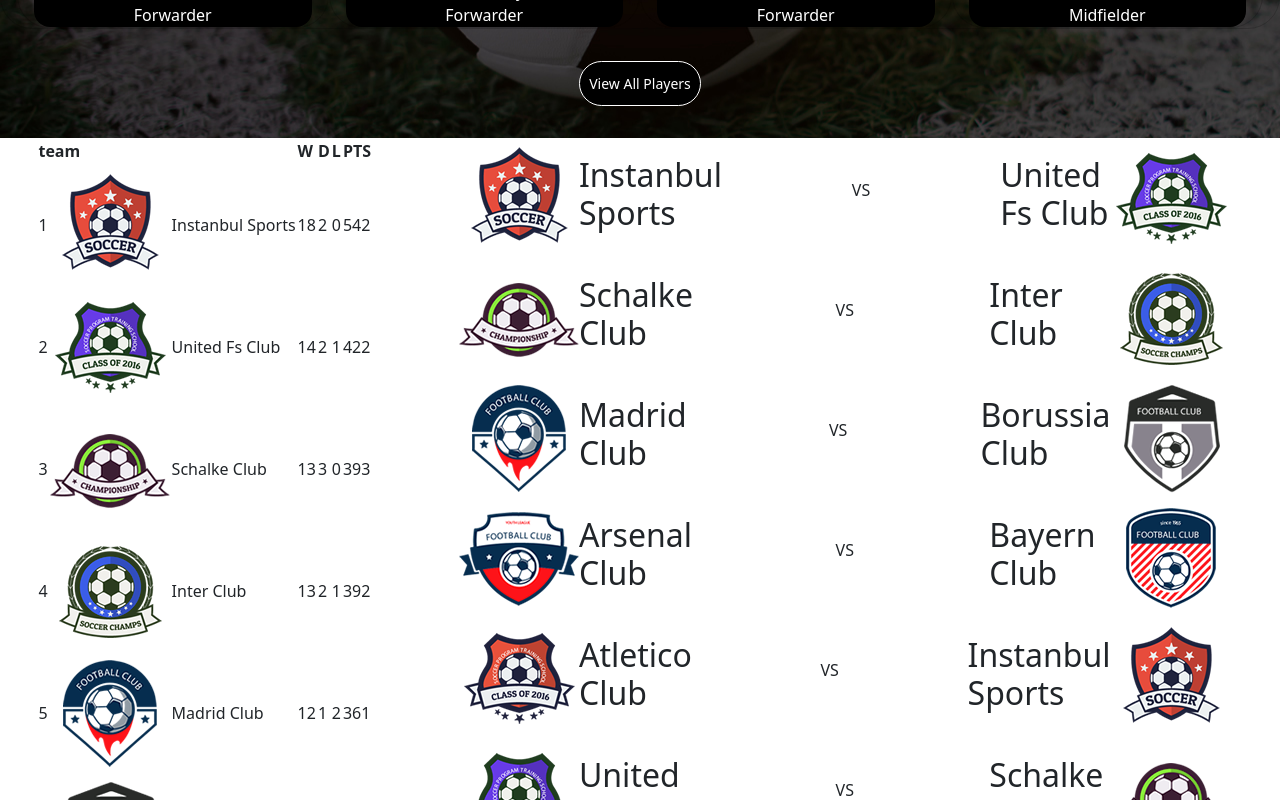
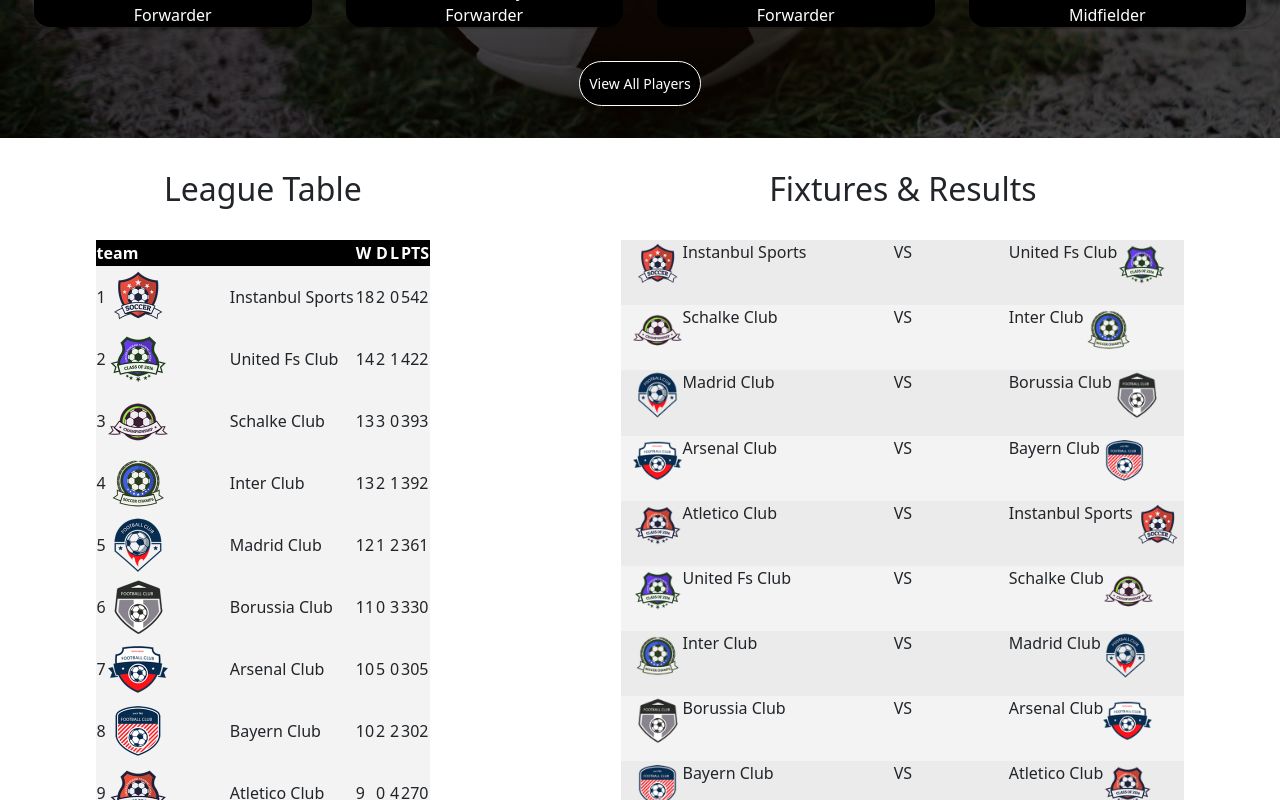
Before and after one commit to AlessioAbbati/proj-html-vuejs, a Vue app: page / in a window 1280 px wide. Shown: the part 1120-1920 px from the top of the page. Built offline with nearby package versions, Linux system fonts and the light colour scheme.

Commit message:
mod style results

```diff
--- a/src/components/AppMain.vue
+++ b/src/components/AppMain.vue
@@ -149,14 +149,18 @@ export default {
   </section>
   <section class="rankings d-flex justify-content-around">
     <div class="rank">
+       <h2 class="text-center text-dark">League Table</h2>
        <app-rank />
     </div>
     <div class="results">
-       <app-results
-            v-for="result in this.results"
-            :key="result"
-            :info="result"
-       />
+       <h2 class="text-center text-dark">Fixtures & Results</h2>
+       <div class="container">
+            <app-results
+                v-for="result in this.results"
+                :key="result"
+                :info="result"
+            />
+       </div>
     </div>
   </section>
   <section class="bet">
@@ -216,6 +220,20 @@ export default {
     }
 }
 
+.rankings {
+    h2 {
+        margin: 2rem 0;
+    }
+    .container {
+        & > :nth-child(odd) {
+            background-color: #EBEBEB;
+        }
+        & > :nth-child(even) {
+            background-color: #F3F3F3;
+        }
+    }
+}
+
 .bet {
     width: 100%;
 }
--- a/src/components/AppRank.vue
+++ b/src/components/AppRank.vue
@@ -114,5 +114,14 @@ export default {
 </template>
 
 <style lang="scss" scoped>
-
+thead {
+    background-color: black;
+    color: white;
+}
+tbody {
+    background-color: #F3F3F3;
+    img {
+        width: 50%;
+    }
+}
 </style>
--- a/src/components/AppResults.vue
+++ b/src/components/AppResults.vue
@@ -7,23 +7,43 @@ export default {
 </script>
 
 <template>
-    <div class="container">
-        <div class="row">
-            <div class="col-sm d-flex align-items-center">
+    <div class="row">
+        <div class="col-sm">
+            <div class="content d-flex">
                 <img :src="info.logo1" alt="">
-                <h2>{{ info.team1 }}</h2>
+                <p>{{ info.team1 }}</p>
             </div>
-            <div class="col-sm d-flex align-items-center justify-content-center">
+        </div>
+        <div class="col-sm">
+            <div class="content d-flex justify-content-center">
                 <p>VS</p>
             </div>
-            <div class="col-sm d-flex align-items-center">
-               <h2>{{ info.team2 }}</h2>
-               <img :src="info.logo2" alt="">
+        </div>
+        <div class="col-sm">
+            <div class="content d-flex d-flex">
+                <p>{{ info.team2 }}</p>
+                <img :src="info.logo2" alt="">
             </div>
         </div>
     </div>
 </template>
 
 <style lang="scss" scoped>
+.row {
+    padding-bottom: 1rem;
 
+    div {
+        .content {
+            img {
+                width: 30%;
+            }
+
+            p {
+                white-space: nowrap;
+            }
+
+        }
+
+    }
+}
 </style>
```
